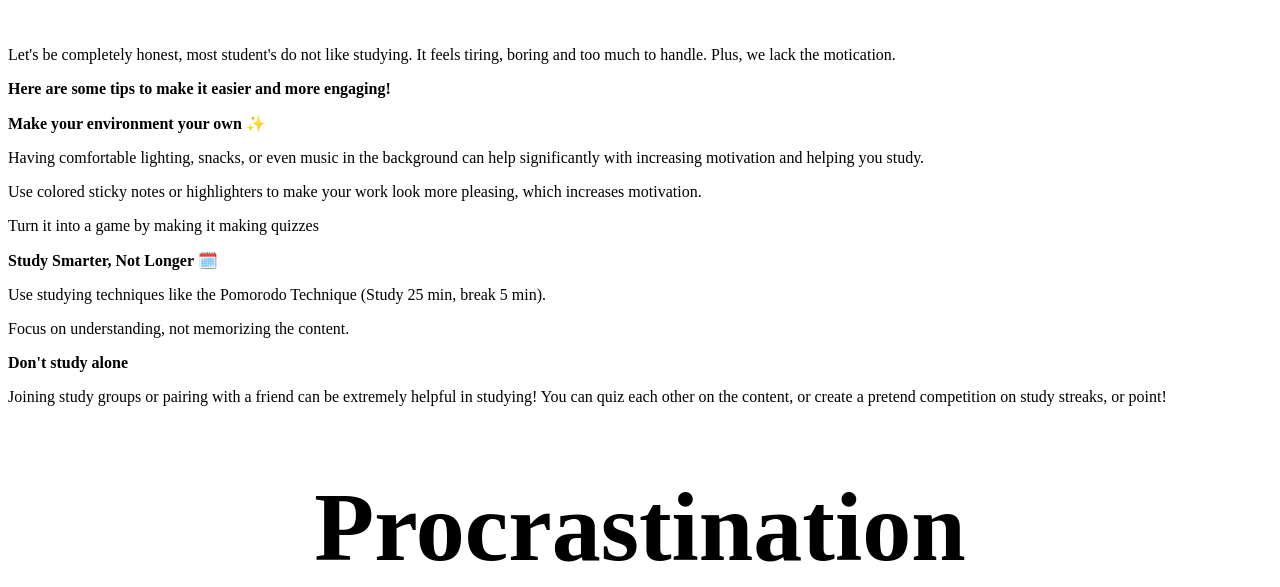
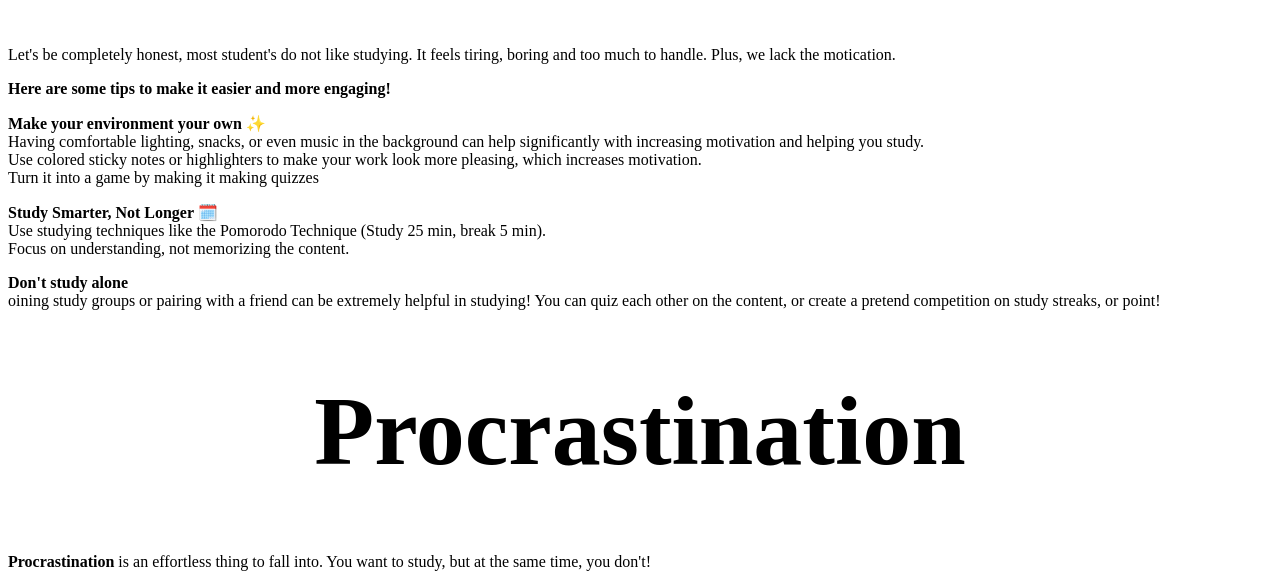
Before and after one commit to Daniel93411/first, a website: page index.html in a window 1280 px wide. Shown: the part 590-1177 px from the top of the page. Drawn offline with Linux system fonts and the light colour scheme; a web font is replaced by a local one.

Commit message:
Make the format cleaner

```diff
--- a/index.html
+++ b/index.html
@@ -28,16 +28,10 @@
             <div id="study" class="section">
                 <h1>Studying</h1>
                 <p>Let's be completely honest, most student's do not like studying. It feels tiring, boring and too  much to handle. Plus, we lack the motication.</p>
-                <p><strong>Here are some tips to make it easier and more engaging! </strong></p>
-                <p><strong>Make your environment your own ✨</strong></p>
-                <p>Having comfortable lighting, snacks, or even music in the background can help significantly with increasing motivation and helping you study.</p>
-                <p>Use colored sticky notes or highlighters to make your work look more pleasing, which increases motivation.</p>
-                <p>Turn it into a game by making it making quizzes</p>
-                <p><strong>Study Smarter, Not Longer 🗓️</strong></p>
-                <p>Use studying techniques like the Pomorodo Technique (Study 25 min, break 5 min).</p>
-                <p>Focus on understanding, not memorizing the content.</p>
-                <p><strong>Don't study alone</strong></p>
-                <p>Joining study groups or pairing with a friend can be extremely helpful in studying! You can quiz each other on the content, or create a pretend competition on study streaks, or point!</p>
+                <p><strong>Here are some tips to make it easier and more engaging!</strong></p>
+                <p><strong>Make your environment your own ✨</strong><br>Having comfortable lighting, snacks, or even music in the background can help significantly with increasing motivation and helping you study.<br>Use colored sticky notes or highlighters to make your work look more pleasing, which increases motivation.<br>Turn it into a game by making it making quizzes</p>
+                <p><strong>Study Smarter, Not Longer 🗓️</strong><br>Use studying techniques like the Pomorodo Technique (Study 25 min, break 5 min).<br>Focus on understanding, not memorizing the content.</p>
+                <p><strong>Don't study alone</strong><br>oining study groups or pairing with a friend can be extremely helpful in studying! You can quiz each other on the content, or create a pretend competition on study streaks, or point!</p>
             </div>
 
             <div id=:procrastination" class="section">
```
